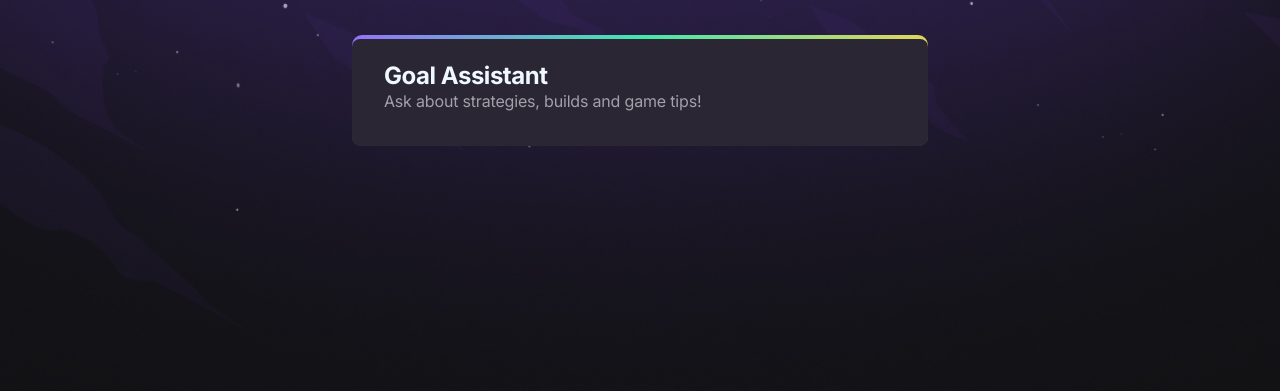
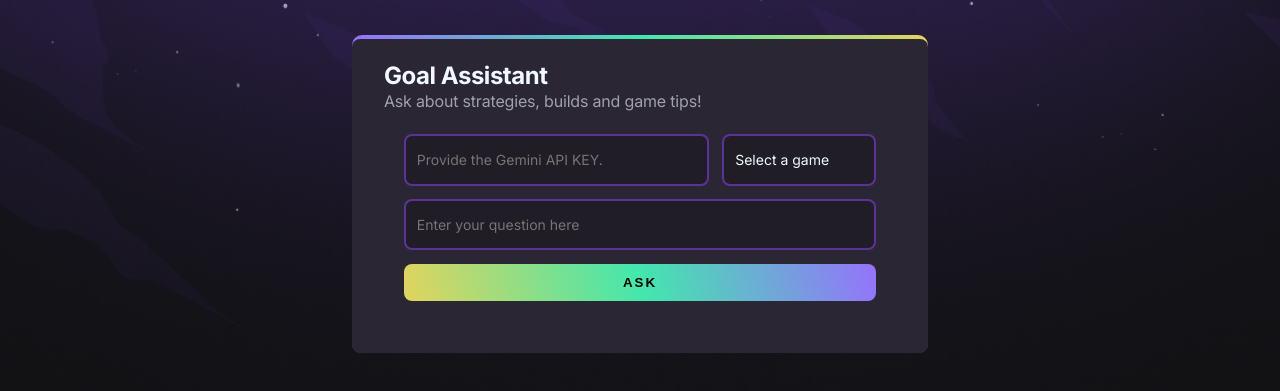
Before and after one commit to dinadevs/esports-agent, a plain HTML site: page index.html in a window 1280 px wide. Shown: the part 187-578 px from the top of the page. Drawn offline with Linux system fonts and the light colour scheme.

Commit message:
feat: add form n styles

```diff
--- a/index.html
+++ b/index.html
@@ -22,6 +22,24 @@
         <div>
           <h2>Goal Assistant</h2>
           <p>Ask about strategies, builds and game tips!</p>
+          <form>
+            <input type="password" placeholder="Provide the Gemini API KEY.">
+            <select name="" id="">
+              <option value="">Select a game</option>
+              <option value="valorant">Valorant</option>
+              <option value="lol">League of Legends</option>
+              <option value="csgo">CS:GO</option>
+            </select>
+            <input type="text" placeholder="Enter your question here" required>
+            <button>
+              Ask
+            </button>
+          </form>
+          <div id="ai-response">
+            <div class="response-content">
+
+            </div>
+          </div>
         </div>
       </section>
     </main>
--- a/style.css
+++ b/style.css
@@ -70,3 +70,42 @@ section p {
   letter-spacing: -0.18px;
   color: #A1A1AA;
 }
+
+form {
+  display: flex;
+  gap: 0.85rem;
+  margin: 1.25rem;
+  flex-wrap: wrap;
+}
+
+input, select {
+  all: unset;
+  border: 2px solid #9147FF88;
+  border-radius: 0.5rem;
+  padding: 0.675rem;
+  font-size: 0.875rem;
+  background-color: #12121466;
+}
+
+input {
+  flex: 1;
+}
+
+button {
+  width: 100%;
+  border: 0;
+  background-image: linear-gradient(254deg, #9572FC 0%, #43E7AD 50%, #E2D45C 100%);
+  padding: 0.675rem;
+  border-radius: 0.5rem;
+  font-weight: bold;
+  text-transform: uppercase;
+  letter-spacing: 0.12rem;
+
+  transform: all 0.3s;
+}
+
+button:hover {
+  cursor: pointer;
+  transform: translateY(-2px);
+  box-shadow: 0 5px 1rem rgba(255, 248, 107, 0.2);
+}
```
